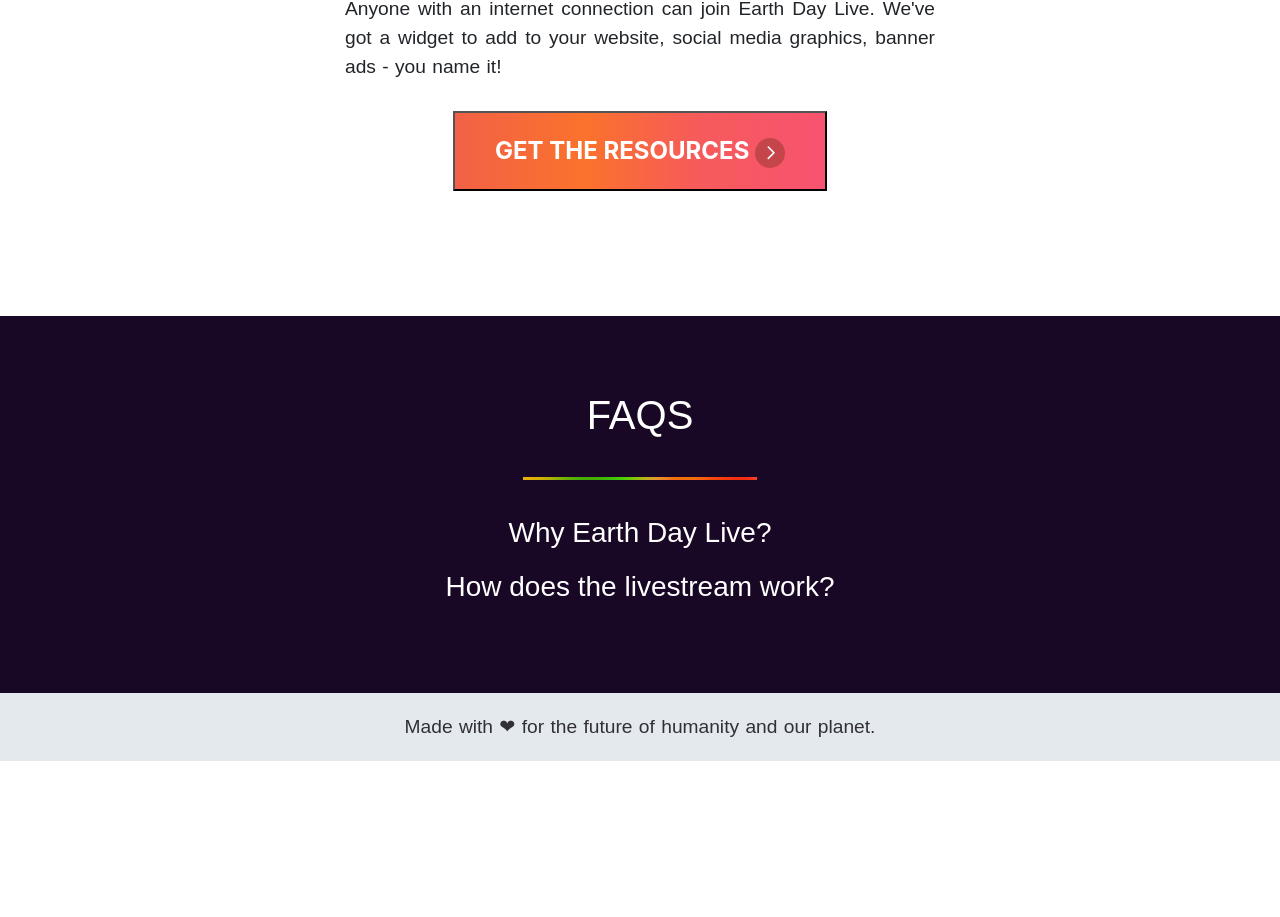
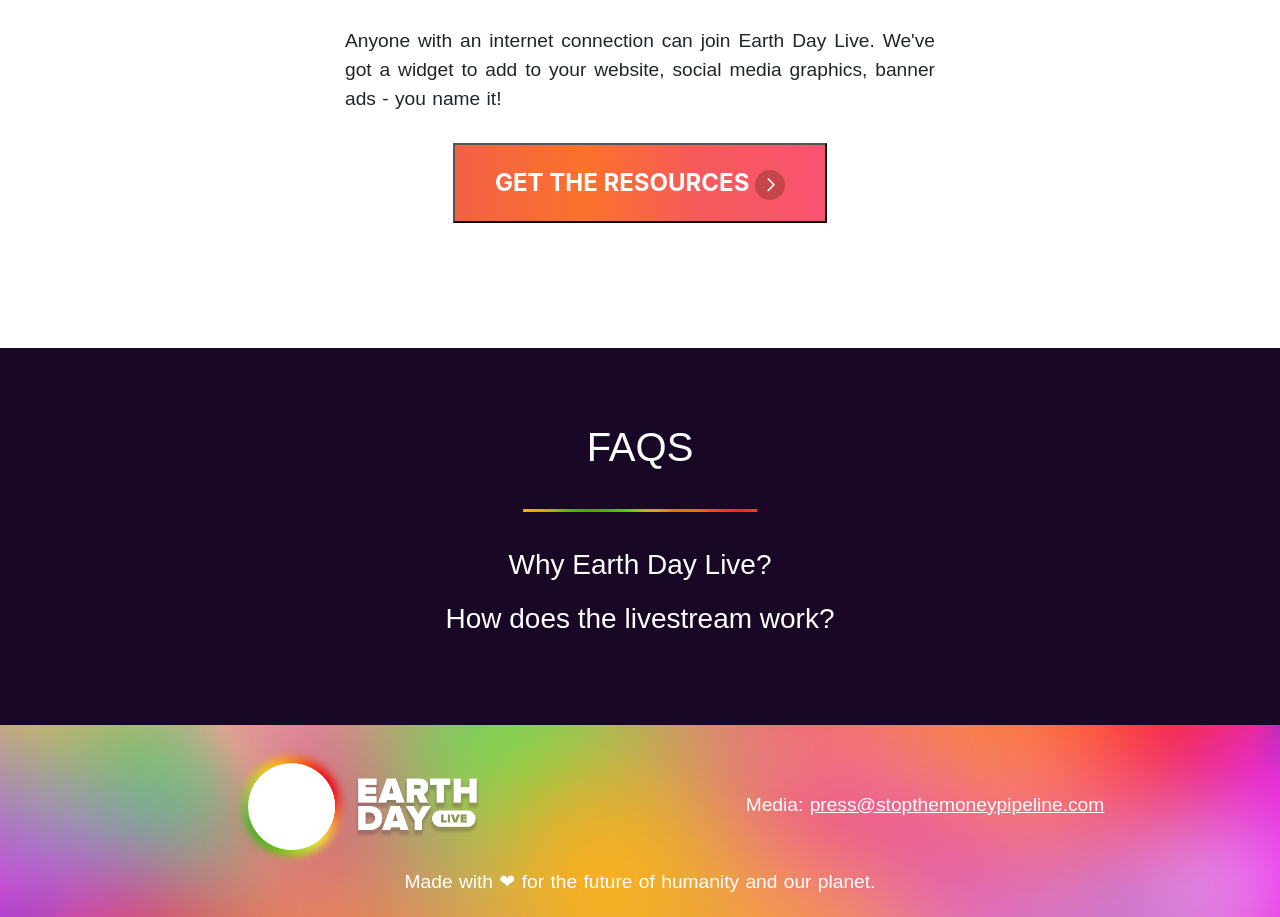
Before and after one commit to fightforthefuture/earth-day-live, a Nuxt app: page / in a window 1280 px wide. Shown: the part 2555-3472 px from the top of the page. Before the commit the page ends 3316 px from the top, so only its background shows below. Built offline with nearby package versions, Linux system fonts and the light colour scheme; a web font is replaced by a local one.

Commit message:
small improvements to various components

```diff
--- a/components/GetInvolvedSection.vue
+++ b/components/GetInvolvedSection.vue
@@ -8,12 +8,10 @@
       <p class="description">
         {{ translate.description }}
       </p>
-      <nuxt-link to="/get-involved">
-        <button class="get-involved-button">
-          {{ translate.buttonText }}
-          <img class="circle-arrow" src="~assets/images/circle-arrow.svg" :alt="$t('getInvolved.common.arrowAlt')" />
-        </button>
-      </nuxt-link>
+      <button class="get-involved-button" @click="goTo('/get-involved')">
+        {{ translate.buttonText }}
+        <img class="circle-arrow" src="~assets/images/circle-arrow.svg" :alt="$t('getInvolved.common.arrowAlt')" />
+      </button>
     </div>
 
   </section>
@@ -25,6 +23,11 @@
     data() {
       return { translate: this.$t('home.getInvolved') }
     },
+    methods: {
+      goTo(url) {
+        window.location.href = url
+      },
+    }
   }
 </script>
 
--- a/components/Logo.vue
+++ b/components/Logo.vue
@@ -15,6 +15,6 @@
 }
 
 .logo-earth-day-live {
-  max-width:250px;
+  max-width: 250px;
 }
 </style>
--- a/components/PageFooter.vue
+++ b/components/PageFooter.vue
@@ -1,19 +1,43 @@
 <template>
   <footer class="page-footer">
-    <p>{{ $t('footer') }}</p>
+
+    <b-container>
+      <b-row>
+        <b-col col-md="8">
+          <img class="earth-day-live-full-lockup" src="~/assets/images/earth-day-live-full-lockup.png" alt="Earth Day Live" />
+        </b-col>
+        <b-col col-md="8" class="footer-side-right">
+          <p>Media: <a href="mailto:press@stopthemoneypipeline.com">press@stopthemoneypipeline.com</a></p>
+          <p></p>
+        </b-col>
+      </b-row>
+      <b-row>
+        <b-col cols="12">
+          <p>{{ translate.madeWithLove }}</p>
+        </b-col>
+      </b-row>
+    </b-container>
+
   </footer>
 </template>
 
 <script>
-export default {
-  name: "PageFooter"
-}
+  export default {
+    name: "PageFooter",
+    data() {
+      return { translate: this.$t('footer') }
+    },
+  }
 </script>
 
 <style scoped>
 .page-footer {
-  background-color: #e3e9ec;
-  color: #312f37;
+  background: url('~assets/images/earth-day-live-gradient.jpg') no-repeat center center fixed;
+  -webkit-background-size: cover;
+  -moz-background-size: cover;
+  -o-background-size: cover;
+  background-size: cover;
+  color: #fff;
   text-align: center;
   padding: 20px;
 }
@@ -21,4 +45,16 @@ export default {
   margin-bottom: 0;
   font-family: neue-haas-grotesk-display, sans-serif;
 }
+
+.earth-day-live-full-lockup {
+  max-width: 250px;
+}
+.page-footer a {
+  color: #fff;
+}
+
+.footer-side-right {
+  line-height: 120px;
+  text-align: center;
+}
 </style>
--- a/components/ParticipantsSection.vue
+++ b/components/ParticipantsSection.vue
@@ -9,6 +9,7 @@
         <span class="featuring">{{ translate.featuring }}</span>
         {{ translate.participantList }}
       </h2>
+      <h5>{{ translate.moreSoon }}</h5>
     </div>
   </section>
 </template>
--- a/components/TheThreeDaysSection.vue
+++ b/components/TheThreeDaysSection.vue
@@ -53,7 +53,7 @@
     import { faFistRaised } from '@fortawesome/free-solid-svg-icons'
 
     export default {
-        name: "TheThreeDaysSection",
+      name: "TheThreeDaysSection",
       data() {
         return { translate: this.$t('home.theThreeDays') }
       },
--- a/i18n/en.json
+++ b/i18n/en.json
@@ -16,7 +16,8 @@
     "participants": {
       "title": "Participants",
       "featuring": "Featuring",
-      "participantList": "Joaquin Phoenix, Moby, Talib Kweli, Matt McGorry, Ilyasah Shabazz, Patricia Arquette, Tim Heidecker, Rosanna Arquette"
+      "participantList": "Joaquin Phoenix, Moby, Talib Kweli, Matt McGorry, Ilyasah Shabazz, Patricia Arquette, Tim Heidecker, Rosanna Arquette",
+      "moreSoon": "And many more to be announced soon!"
     },
     "theThreeDays": {
       "title": "The Three Days",
@@ -132,5 +133,7 @@
       "linkedIn": "Share on LinkedIn"
     }
   },
-  "footer": "Made with \u2764 for the future of humanity and our planet."
+  "footer": {
+    "madeWithLove": "Made with \u2764 for the future of humanity and our planet."
+  }
 }
--- a/layouts/default.vue
+++ b/layouts/default.vue
@@ -52,7 +52,8 @@ html {
 h1,
 h2,
 h3,
-h4 {
+h4,
+h5 {
   font-family: titling-gothic-fb, sans-serif;
 }
 
```
Also changed, not shown: assets/images/earth-day-live-full-lockup.png (added).
